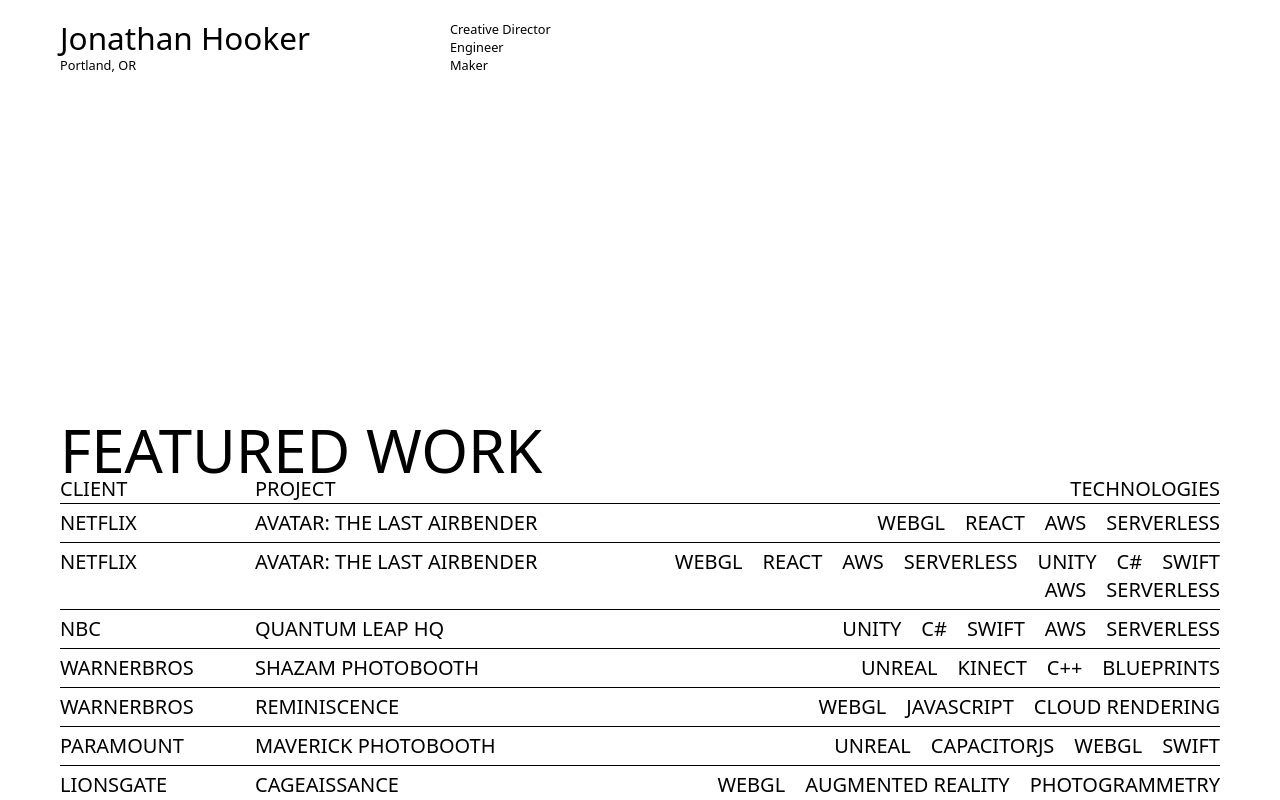
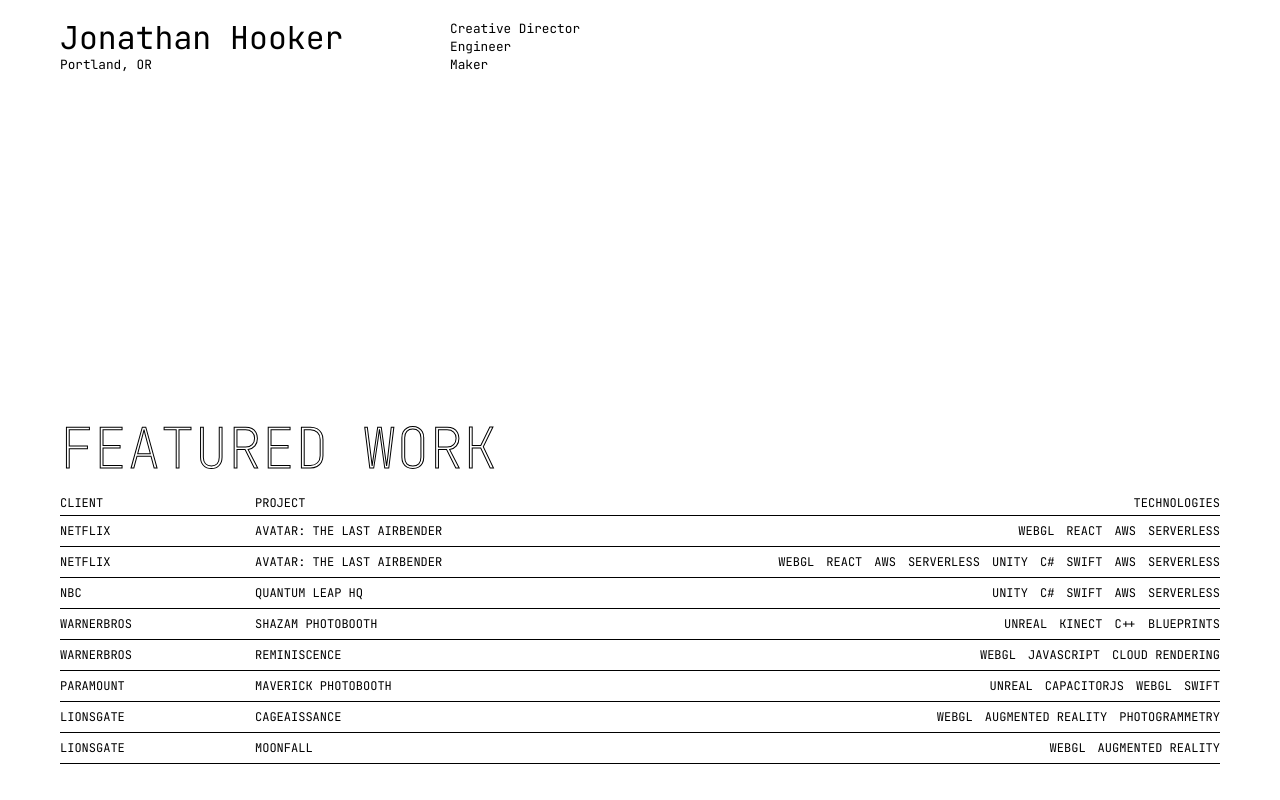
Before and after one commit to jonathanhooker/jonathanhookerdotme, a Next.js app: page / in a window 1280 px wide. Built offline with nearby package versions, Linux system fonts and the light colour scheme.

Commit message:
minor styling update

```diff
--- a/src/styles/main.scss
+++ b/src/styles/main.scss
@@ -1,7 +1,18 @@
+@import url('https://fonts.googleapis.com/css2?family=JetBrains+Mono:ital,wght@0,100..800;1,100..800&display=swap');
+
 $colCountFull: 6;
 
+body {
+    font-size: 20px;
+
+}
+
 .wrapper {
-    font-size: 20px;
+    font-family: "JetBrains Mono", monospace;
+    font-optical-sizing: auto;
+    font-weight: 400;
+    font-style: normal;
+
     line-height: 0.9em;
     display: grid;
     grid-template-columns: repeat($colCountFull, 1fr);
@@ -22,9 +33,14 @@
         grid-auto-rows: min-content;
 
         .sectionTitle {
+            font-weight: 100;
             grid-column: span $colCountFull;
-            font-size: 3em;
+            font-size: 3.5rem;
             line-height: 1em;
+            -webkit-text-stroke-width: 1px;
+            -webkit-text-stroke-color: black;
+            -webkit-text-fill-color: transparent;
+            padding-bottom: .33em;
         }
     }
 
@@ -62,6 +78,7 @@
     }
 
     .work {
+        font-size: 0.6em;
 
         .titles {
             border-bottom: 1px black solid;
```
